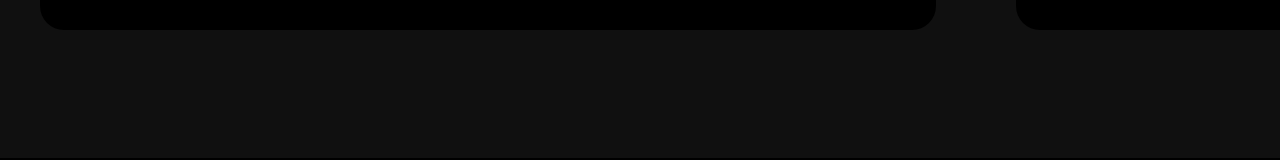
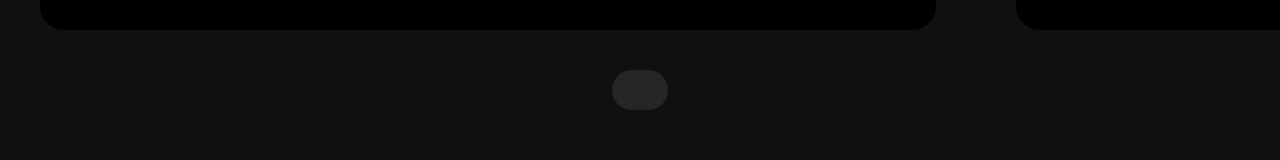
Before and after one commit to REENA1101/Web_App, a React (Vite) app: page / in a window 1280 px wide. Shown: the part 1554-1714 px from the top of the page. Built offline with nearby package versions, Linux system fonts and the light colour scheme.

Commit message:
videocarousel scroller

```diff
--- a/src/components/VideoCarousel.jsx
+++ b/src/components/VideoCarousel.jsx
@@ -86,6 +86,23 @@
             </div>
         ))}
       </div>
+
+      <div className="relative flex-center mt-10">
+        <div className="flex-center py-5 px-7 bg-gray-300 backdrop-blur rounded-full">
+            {videoRef.current.map((_, i)=>(
+                <span
+                key={i}
+                ref={(el)=>(videoDivRef.current[i]=el
+
+                )}
+                >
+
+                </span>
+            ))}
+
+        </div>
+
+      </div>
     </>
   )
 }
```
